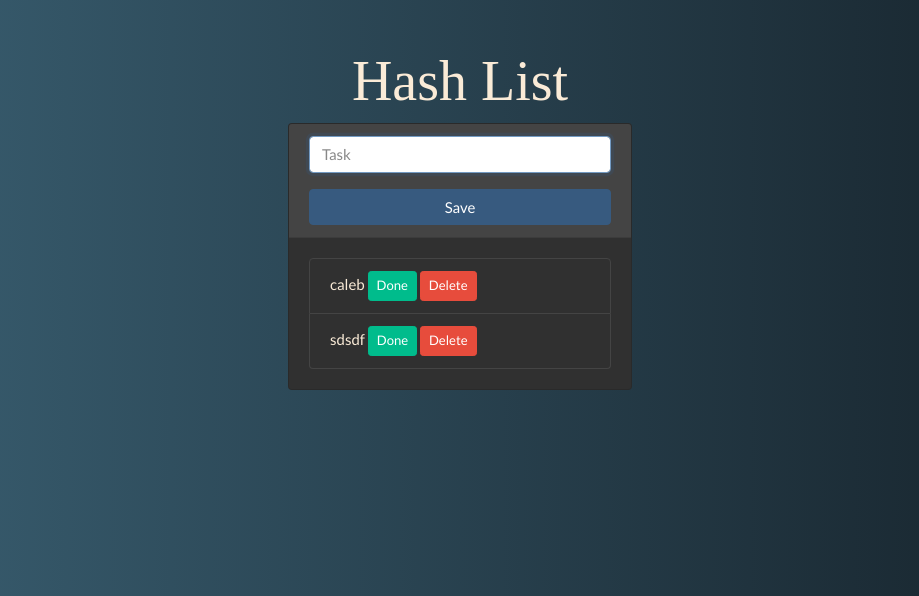
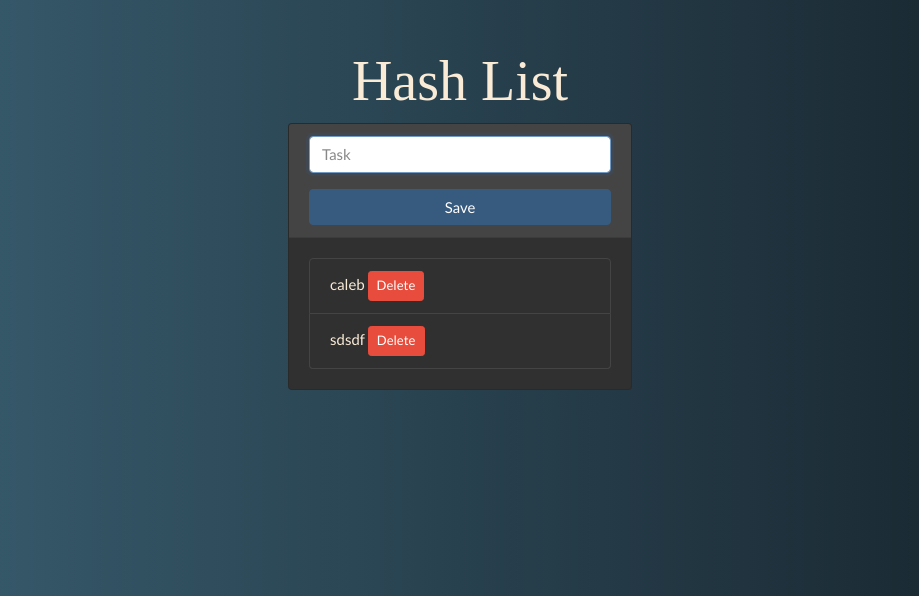
Before and after one commit to KirisuteG/HashApp, a Flask app: page /chain in a window 1280 px wide. Shown: the top 596 px of the page, without its empty margins (180-1099 px from the left). Run offline with Flask 2, Linux system fonts and the light colour scheme; data comes from the database, SQL or seed files in the repository; some libraries are stand-ins or nearby versions; some web fonts are replaced.

Commit message:
Update index.html
sin boton done

```diff
--- a/templates/index.html
+++ b/templates/index.html
@@ -34,8 +34,7 @@
                                 <!-- listar hash de la base de datos-->
                                 {% for task in tasks %}
                                 <li class="list-group-item">
-                                    <span class="{% if task.done %} done {% endif %}">{{task.content}}</span>
-                                    <a href="/chain/done/{{task.id}}" class="btn btn-success btn-sm">Done</a>
+                                    <span>{{task.content}}</span>
                                     <a href="/chain/delete/{{task.id}}" class="btn btn-danger btn-sm">Delete</a>
                                 </li>
                                 {% endfor %}
```
